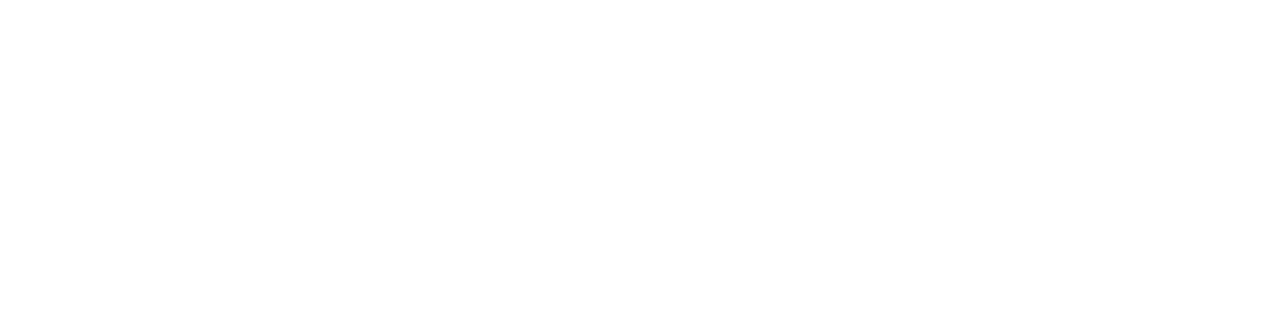
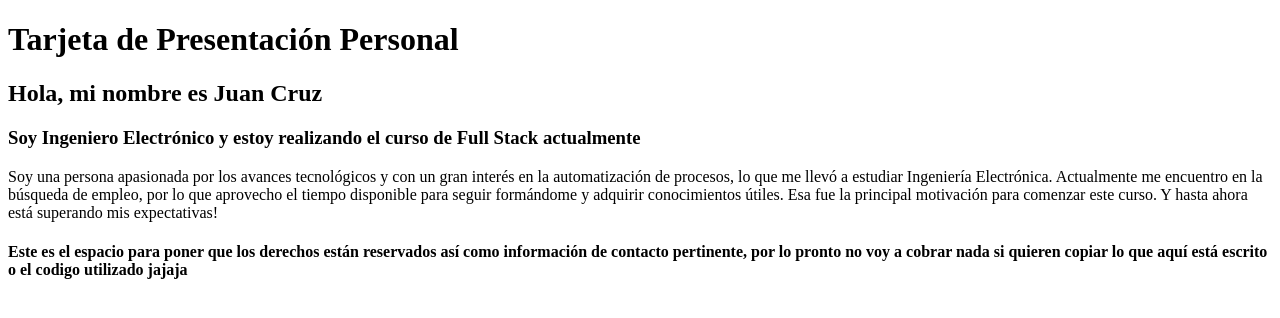
Before and after one commit to JuanCruzZa/tarjeta-presentacion, a plain HTML site: page index.html in a window 1280 px wide. Drawn offline with Linux system fonts and the light colour scheme.

Commit message:
Primer bosquejo del html

```diff
--- /dev/null
+++ b/css/style.css
@@ -0,0 +1,5 @@
+*{
+    margin: 0;
+    padding: 0;
+    box-sizing: border-box;
+}
--- a/index.html
+++ b/index.html
@@ -7,15 +7,17 @@
 </head>
 <body>
     <header>
-
+        <h1>Tarjeta de Presentación Personal</h1>
     </header>
 
     <main>
-
+        <h2>Hola, mi nombre es Juan Cruz</h2>
+        <h3>Soy Ingeniero Electrónico y estoy realizando el curso de Full Stack actualmente</h3>
+        <p>Soy una persona apasionada por los avances tecnológicos y con un gran interés en la automatización de procesos, lo que me llevó a estudiar Ingeniería Electrónica. Actualmente me encuentro en la búsqueda de empleo, por lo que aprovecho el tiempo disponible para seguir formándome y adquirir conocimientos útiles. Esa fue la principal motivación para comenzar este curso. Y hasta ahora está superando mis expectativas!</p>
     </main>
 
     <footer>
-
+        <h4>Este es el espacio para poner que los derechos están reservados así como información de contacto pertinente, por lo pronto no voy a cobrar nada si quieren copiar lo que aquí está escrito o el codigo utilizado jajaja</h4>
     </footer>
 </body>
 </html>
```
